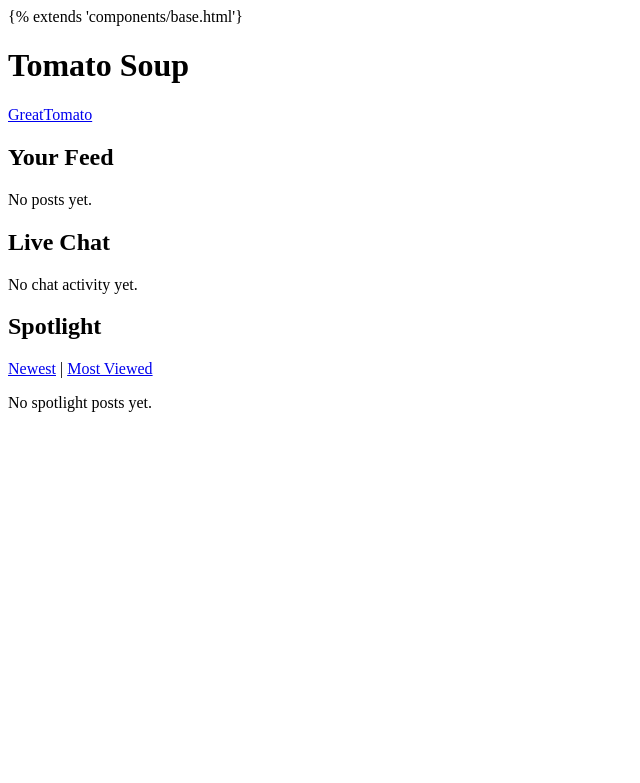
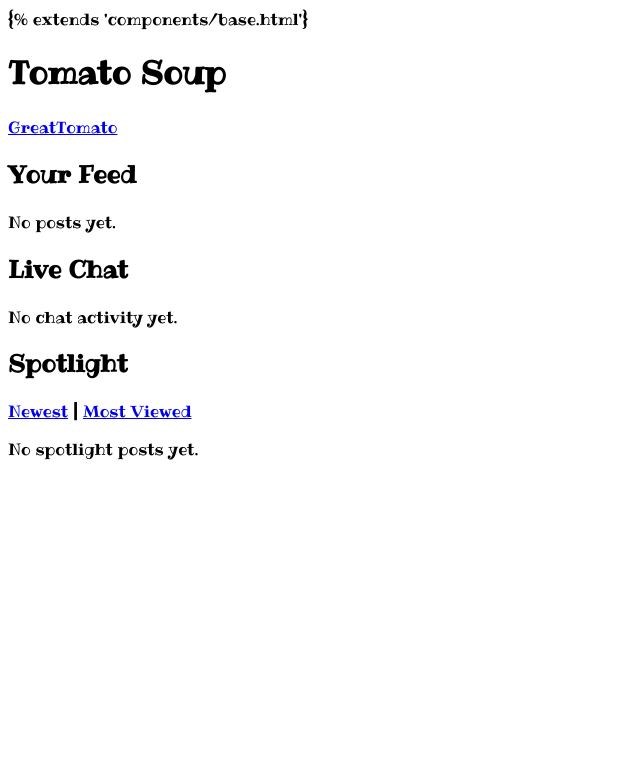
Before and after one commit to Irisveil/TomatoSoup, a Django app: template Soup/templates/home.html in a window 1280 px wide. Shown: the top 783 px of the page, without its empty margins (0-640 px from the left). Run offline with Django 5.2, Linux system fonts and the light colour scheme; the template is opened without the code that fills it: values that come from a table or form of the project are taken from there, others are empty; data comes from the database, SQL or seed files in the repository; both versions use the stored data as it was after the commit; parts of the project's set-up code (start-up, migrations or seed data) failed here and were passed over.

Commit message:
Add Ribeye font and fix static paths
Add Ribeye-Regular.ttf and a global.css that registers and applies the font. Update base.html to point to the new static CSS path and simplify the icon static path. Minor cleanup in views.py (comment spacing). db.sqlite3 was also updated (local DB changes).

```diff
--- a/Soup/static/css/global.css
+++ b/Soup/static/css/global.css
@@ -0,0 +1,14 @@
+@font-face {
+  font-family: "Ribeye";
+  src: url("../fonts/Ribeye-Regular.ttf") format("truetype");
+  font-weight: 400;
+  font-style: normal;
+}
+
+body {
+  font-family: "Ribeye", cursive;
+}
+
+.topbar-title {
+  font-family: "Ribeye", cursive;
+}
--- a/Soup/templates/base.html
+++ b/Soup/templates/base.html
@@ -11,7 +11,7 @@ Use {% block head %} {% endblock %} and {% block content %} {% endblock %} to in
         {% load static %}
         <meta charset="utf-8">
         <meta name="viewport" content="width=device-width, initial-scale=1.0">
-        <link rel="stylesheet" href="{% static 'golden/css/global.css' %}">
+        <link rel="stylesheet" href="{% static 'css/global.css' %}">
         {% block head %}{% endblock %}
     </head>
 
@@ -21,7 +21,7 @@ Use {% block head %} {% endblock %} and {% block content %} {% endblock %} to in
         <header class="topbar">
             <section class="topbar-left">
                 <img
-                    src="{% static 'Soup/icons/tomatosoup-icon.svg' %}"
+                    src="{% static 'icons/tomatosoup-icon.svg' %}"
                     alt="Soup Logo">
                 <span class="topbar-title">GOLDEN</span>
             </section>
--- a/Soup/views.py
+++ b/Soup/views.py
@@ -49,7 +49,7 @@ def home_view(request):
 
     return render(request, "home.html", context)
 
-    # return render(request, 'post.html')
+    #return render(request, 'home.html')
 
 @login_required
 def profile_view(request):
```
Also changed, not shown: Soup/static/fonts/Ribeye-Regular.ttf (added), db.sqlite3.
